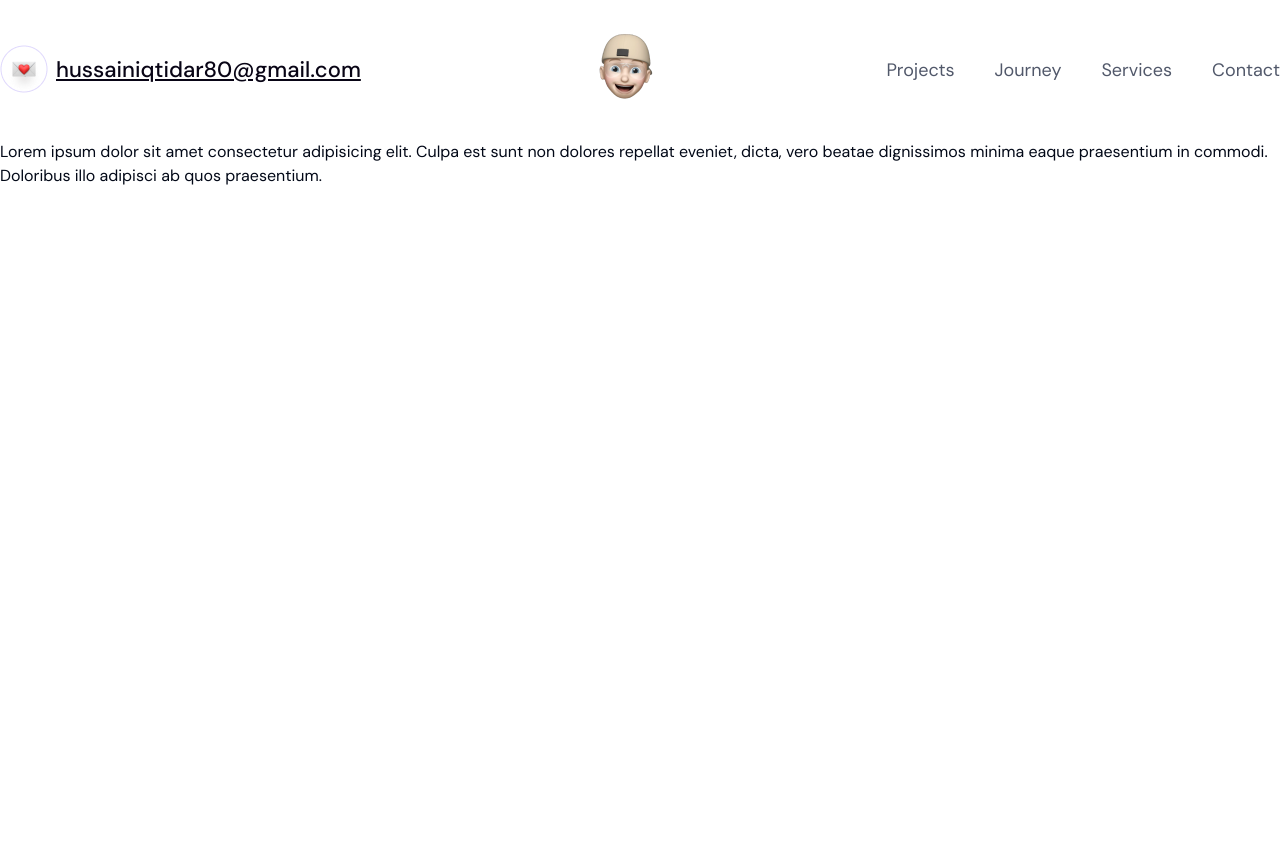
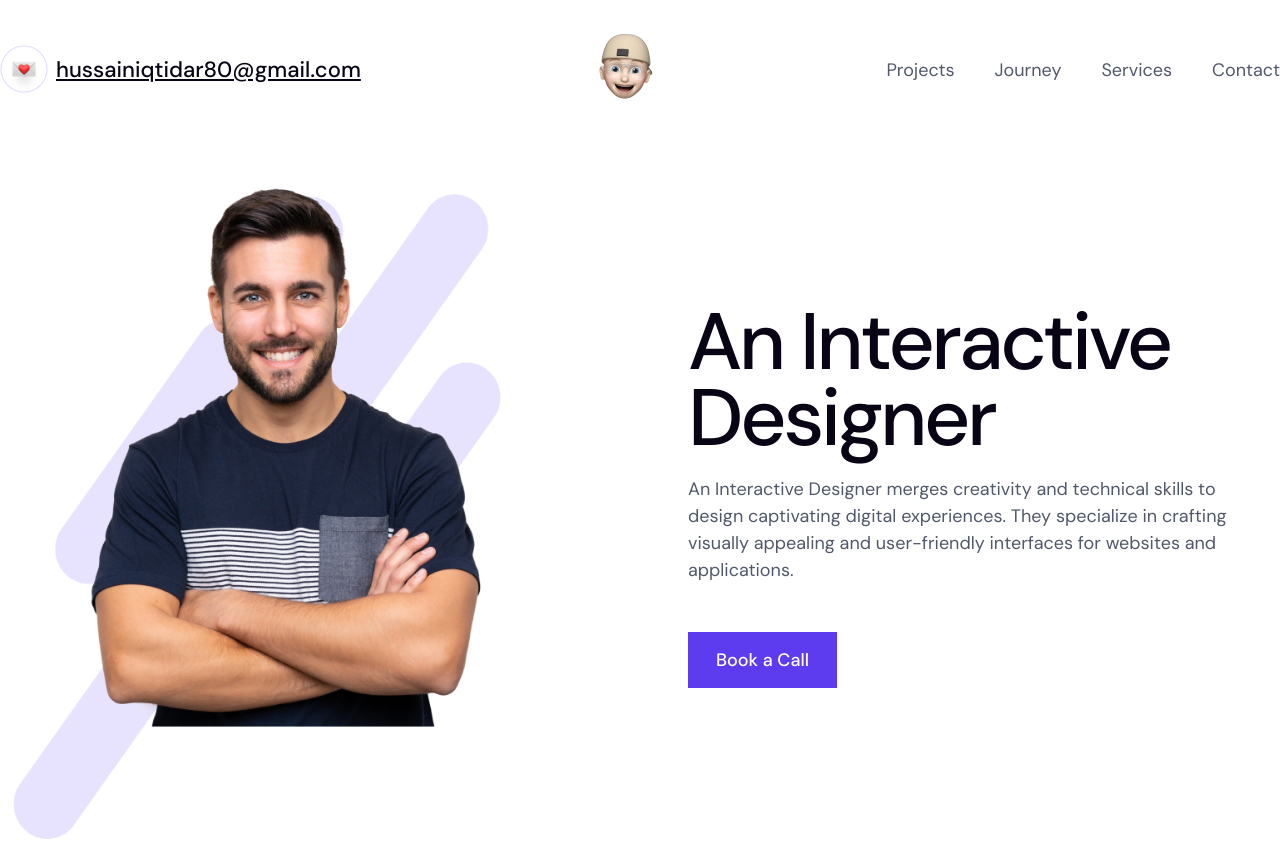
Before and after one commit to Iqtidartara/Portfolio-Designer, a Next.js app: page / in a window 1280 px wide. Before the commit the page ends 800 px from the top, so only its background shows below. Built offline with nearby package versions, Linux system fonts and the light colour scheme.

Commit message:
refractor:work hard..

```diff
--- a/app/page.tsx
+++ b/app/page.tsx
@@ -1,8 +1,9 @@
+import HomeSection from "@/components/HomeSection";
 
 export default function Home() {
   return (
    <div>
-    Lorem ipsum dolor sit amet consectetur adipisicing elit. Culpa est sunt non dolores repellat eveniet, dicta, vero beatae dignissimos minima eaque praesentium in commodi. Doloribus illo adipisci ab quos praesentium.
+    <HomeSection />
    </div>
   );
 }
--- /dev/null
+++ b/components/HomeSection.tsx
@@ -0,0 +1,30 @@
+import Image from 'next/image'
+import React from 'react'
+import { Button } from './ui/button'
+
+const HomeSection = () => {
+  return (
+    <section className='w-full'>
+        <main className='mx-auto max-w-[80rem] flex flex-col md:flex-row items-center justify-center'>
+            <div className='flex flex-col items-start w-1/2 '>
+                <Image
+                src={"/Group 18482.png"}
+                alt='portfolio'
+                width={514}
+                height={705} />
+            </div>
+            {/* content div */}
+            <div className='p-[3rem] w-1/2'>
+<h2 className='text-[5rem] text-[#080415] font-[500] leading-[95%] tracking-[-0.2rem]'>An Interactive Designer</h2>
+<p className='text-[#51586A] text-[1.125rem] font-[400] leading-[166.667% ] mt-[1.25rem]'>
+An Interactive Designer merges creativity and technical skills to design captivating digital experiences. They specialize in crafting visually appealing and user-friendly interfaces for websites and applications.</p>
+
+
+<Button className='bg-[#5D3BEE] text-[#FFF] text-[1.125rem] rounded-none py-7 px-7 mt-[3rem]'>Book a Call</Button>
+            </div>
+        </main>
+    </section>
+  )
+}
+
+export default HomeSection
--- /dev/null
+++ b/components/ui/button.tsx
@@ -0,0 +1,56 @@
+import * as React from "react"
+import { Slot } from "@radix-ui/react-slot"
+import { cva, type VariantProps } from "class-variance-authority"
+
+import { cn } from "@/lib/utils"
+
+const buttonVariants = cva(
+  "inline-flex items-center justify-center whitespace-nowrap rounded-md text-sm font-medium ring-offset-background transition-colors focus-visible:outline-none focus-visible:ring-2 focus-visible:ring-ring focus-visible:ring-offset-2 disabled:pointer-events-none disabled:opacity-50",
+  {
+    variants: {
+      variant: {
+        default: "bg-primary text-primary-foreground hover:bg-primary/90",
+        destructive:
+          "bg-destructive text-destructive-foreground hover:bg-destructive/90",
+        outline:
+          "border border-input bg-background hover:bg-accent hover:text-accent-foreground",
+        secondary:
+          "bg-secondary text-secondary-foreground hover:bg-secondary/80",
+        ghost: "hover:bg-accent hover:text-accent-foreground",
+        link: "text-primary underline-offset-4 hover:underline",
+      },
+      size: {
+        default: "h-10 px-4 py-2",
+        sm: "h-9 rounded-md px-3",
+        lg: "h-11 rounded-md px-8",
+        icon: "h-10 w-10",
+      },
+    },
+    defaultVariants: {
+      variant: "default",
+      size: "default",
+    },
+  }
+)
+
+export interface ButtonProps
+  extends React.ButtonHTMLAttributes<HTMLButtonElement>,
+    VariantProps<typeof buttonVariants> {
+  asChild?: boolean
+}
+
+const Button = React.forwardRef<HTMLButtonElement, ButtonProps>(
+  ({ className, variant, size, asChild = false, ...props }, ref) => {
+    const Comp = asChild ? Slot : "button"
+    return (
+      <Comp
+        className={cn(buttonVariants({ variant, size, className }))}
+        ref={ref}
+        {...props}
+      />
+    )
+  }
+)
+Button.displayName = "Button"
+
+export { Button, buttonVariants }
--- a/package.json
+++ b/package.json
@@ -9,6 +9,7 @@
     "lint": "next lint"
   },
   "dependencies": {
+    "@radix-ui/react-slot": "^1.0.2",
     "class-variance-authority": "^0.7.0",
     "clsx": "^2.1.0",
     "lucide-react": "^0.314.0",
```
Also changed, not shown: 1 other file (tests, documents, lock files or other folders).
